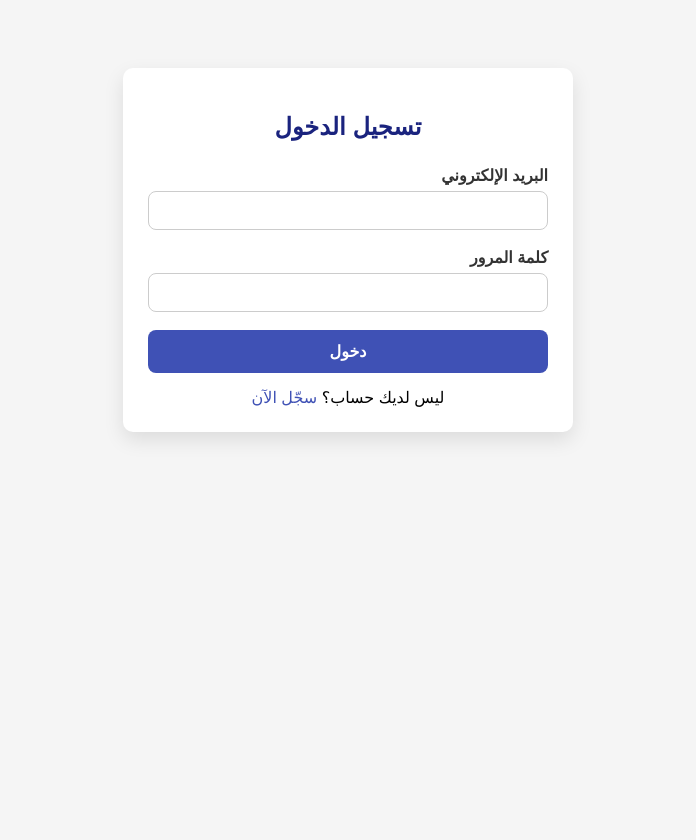
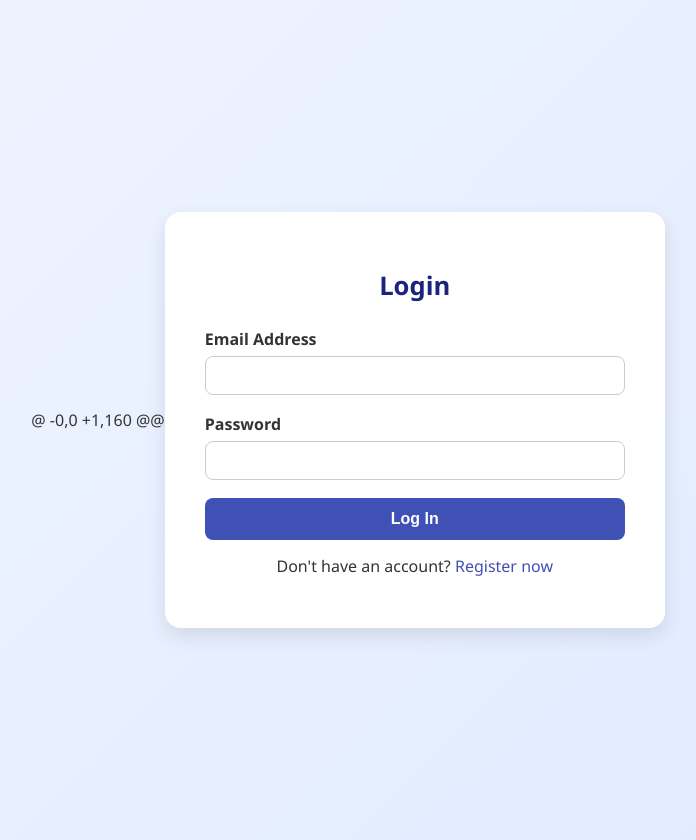
Before and after one commit to shamael203/graduation-project, a PHP site: page /backend/login.php in a window 1280 px wide. Shown: the whole page, without its empty margins (292-988 px from the left). Before the commit the page ends 440 px from the top, so only its background shows below. Run offline with PHP 8.4, Linux system fonts and the light colour scheme.

Commit message:
Update login.php

```diff
--- a/backend/login.php
+++ b/backend/login.php
@@ -28,56 +28,70 @@ $result = $stmt->get_result();
 }
 ?>
 
-
-<!doctype html>
-<html lang="ar">
+@ -0,0 +1,160 @@
+<!DOCTYPE html>
+<html lang="en">
 <head>
-  <meta charset="utf-8">
-  <title>تسجيل الدخول - BookSwap</title>
-  <meta name="viewport" content="width=device-width, initial-scale=1">
+  <meta charset="UTF-8" />
+  <title>Login - BookSwap</title>
+  <meta name="viewport" content="width=device-width, initial-scale=1" />
   <style>
     body {
-      font-family: Arial, sans-serif;
-      direction: rtl;
-      background-color: #f5f5f5;
+      font-family: "Tajawal", "Segoe UI", Arial, sans-serif;
+      direction: ltr;
+      background: linear-gradient(135deg, #f0f4ff, #e0ebff);
+      color: #333;
+      margin: 0;
       padding: 20px;
+      min-height: 100vh;
+      display: flex;
+      align-items: center;
+      justify-content: center;
     }
 
     .container {
-      max-width: 400px;
-      margin: 40px auto;
-      background: white;
-      padding: 25px;
-      border-radius: 10px;
+      background: #fff;
+      padding: 35px 40px;
+      border-radius: 16px;
       box-shadow: 0 8px 20px rgba(0, 0, 0, 0.1);
+      max-width: 420px;
+      width: 100%;
+      transition: transform 0.2s ease, box-shadow 0.2s ease;
+    }
+
+    .container:hover {
+      transform: translateY(-4px);
+      box-shadow: 0 10px 25px rgba(0, 0, 0, 0.15);
     }
 
     h2 {
       text-align: center;
       color: #1a237e;
       margin-bottom: 25px;
+      font-size: 1.6rem;
     }
 
     label {
       display: block;
       margin-bottom: 6px;
-      font-weight: bold;
+      font-weight: 600;
       color: #333;
     }
 
     input {
       width: 100%;
-      padding: 10px;
+      padding: 10px 12px;
       margin-bottom: 18px;
       border: 1px solid #ccc;
       border-radius: 8px;
       font-size: 15px;
       box-sizing: border-box;
+      transition: border-color 0.2s, box-shadow 0.2s;
     }
 
     input:focus {
       border-color: #3f51b5;
-      box-shadow: 0 0 4px rgba(63, 81, 181, 0.3);
+      box-shadow: 0 0 4px rgba(63, 81, 181, 0.4);
       outline: none;
     }
 
@@ -91,10 +105,12 @@ $result = $stmt->get_result();
       font-size: 16px;
       font-weight: bold;
       cursor: pointer;
+      transition: background 0.3s ease, transform 0.1s ease;
     }
 
     button:hover {
-      background: #303f9f;
+      background: #2c3e9a;
+      transform: scale(1.02);
     }
 
     .note {
@@ -110,23 +126,64 @@ $result = $stmt->get_result();
     a:hover {
       text-decoration: underline;
     }
+
+    /* تنسيق رسالة الخطأ */
+    .alert {
+      padding: 14px 16px;
+      border-radius: 10px;
+      margin-bottom: 20px;
+      font-size: 15px;
+      text-align: center;
+      line-height: 1.6;
+      animation: fadeIn 0.4s ease-in-out;
+    }
+
+    .alert.error {
+      background-color: #fdecea;
+      color: #b71c1c;
+      border: 1px solid #f5c6cb;
+      box-shadow: 0 2px 6px rgba(183, 28, 28, 0.15);
+    }
+
+    @keyframes fadeIn {
+      from {
+        opacity: 0;
+        transform: translateY(-5px);
+      }
+      to {
+        opacity: 1;
+        transform: translateY(0);
+      }
+    }
+
+    @media (max-width: 500px) {
+      .container {
+        padding: 25px 20px;
+      }
+    }
   </style>
 </head>
 <body>
   <div class="container">
-    <h2>تسجيل الدخول</h2>
+    <h2>Login</h2>
+
+    <?php if (isset($_GET['error']) && $_GET['error'] == '1'): ?>
+      <div class="alert error">❌ Incorrect password</div>
+    <?php elseif (isset($_GET['error']) && $_GET['error'] == '2'): ?>
+      <div class="alert error">❌ Email not found</div>
+    <?php endif; ?>
+
     <form action="login.php" method="POST">
-      <label for="email">البريد الإلكتروني</label>
-     <input type="email" name="email" value="<?php echo isset($email) ? htmlspecialchars($email) : ''; ?>" autocomplete="off" required>
+      <label for="email">Email Address</label>
+      <input type="email" name="email" id="email" required autocomplete="off" />
 
+      <label for="password">Password</label>
+      <input type="password" name="password" id="password" required />
 
-      <label for="password">كلمة المرور</label>
-      <input type="password" id="password" name="password" required>
-
-      <button type="submit">دخول</button>
+      <button type="submit">Log In</button>
 
       <div class="note">
-        ليس لديك حساب؟ <a href="register.html">سجّل الآن</a>
+        Don't have an account? <a href="register.html">Register now</a>
       </div>
     </form>
   </div>
```
